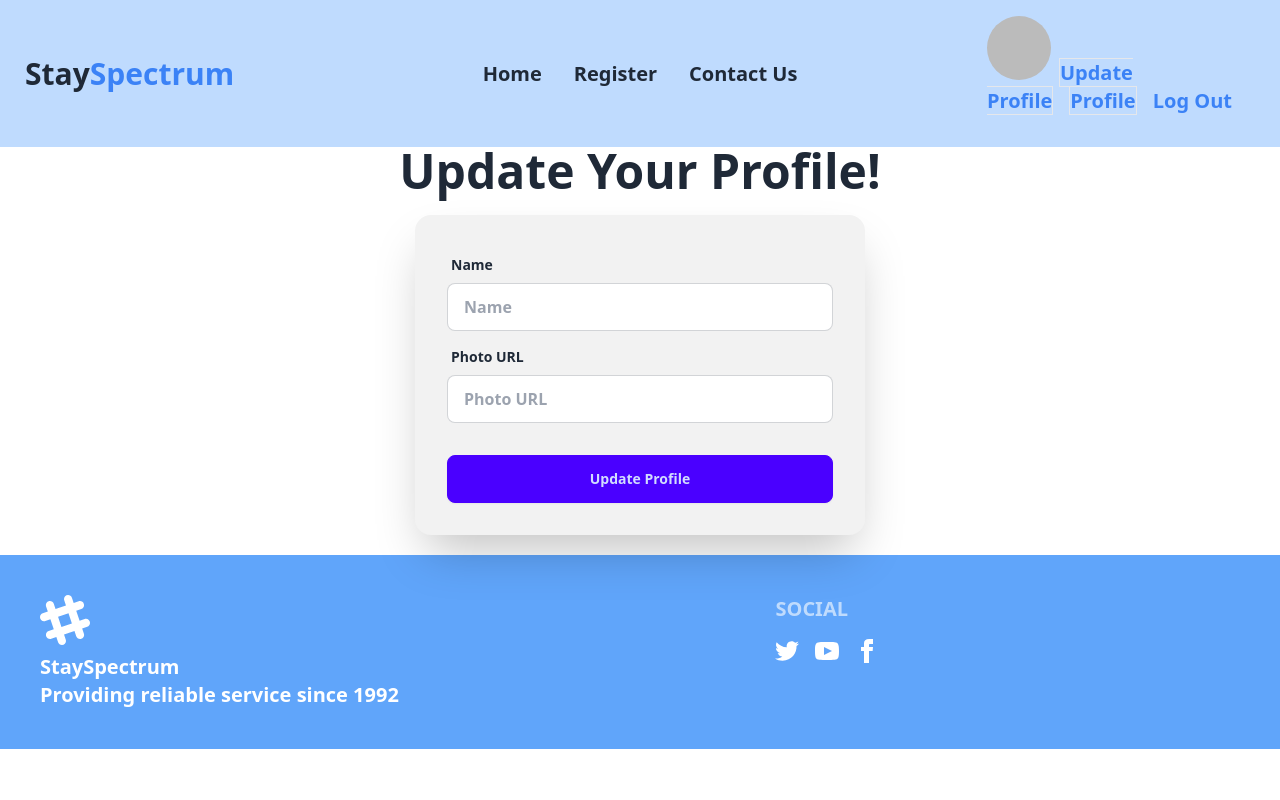
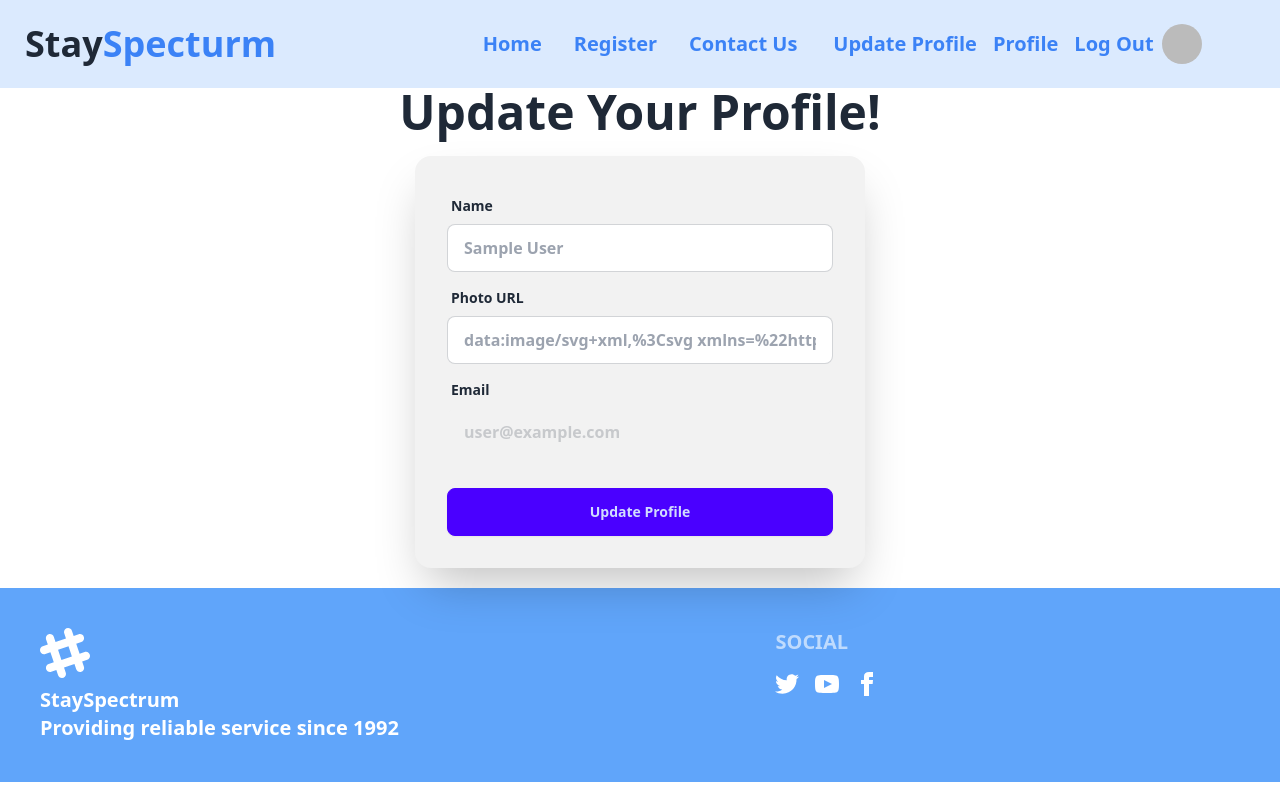
Before and after one commit to farha12345678/StaySpecturm, a React (Vite) app: page /update in a window 1280 px wide. Built offline with nearby package versions, Linux system fonts and the light colour scheme; no server answers; sample sign-in values are in the browser's storage.

Commit message:
last commit

```diff
--- a/src/Components/Navbar/Navbar.jsx
+++ b/src/Components/Navbar/Navbar.jsx
@@ -5,141 +5,77 @@ import { AuthContext } from "../../Provider/AuthProvider";
 
 
 const Navbar = () => {
+const {user , logOut} = useContext(AuthContext)
 
-    const { user, logOut } = useContext(AuthContext)
 
-    const handleLogOut = () => {
-        logOut()
-            .then(result => {
-                console.log('logged out', result);
-            })
-            .catch(error => console.log(error))
 
-    }
+
     const links = <>
-        <li  ><NavLink className={({ isActive }) => isActive ? 'text-blue-500 underline font-bold text-xl' : 'font-bold text-xl'} to='/'>Home</NavLink></li>
-        <li  ><NavLink className={({ isActive }) => isActive ? 'text-blue-500 underline font-bold text-xl' : 'font-bold text-xl'} to='/register'>Register</NavLink></li>
-        <li  ><NavLink className={({ isActive }) => isActive ? 'text-blue-500 underline font-bold text-xl' : 'font-bold text-xl'} to='/contact'>Contact Us</NavLink></li>
+    <li><NavLink className={({isActive}) => isActive? 'underline text-xl text-blue-600 font-bold': 'font-bold text-xl text-blue-500'} to='/'>Home</NavLink></li>
+    <li><NavLink className={({isActive}) => isActive? 'underline text-xl text-blue-600 font-bold': 'font-bold text-xl text-blue-500'} to='/register'>Register</NavLink></li>
+    <li><NavLink className={({isActive}) => isActive? 'underline text-xl text-blue-600 font-bold': 'font-bold text-xl text-blue-500'} to='/contact'>Contact Us</NavLink></li>
+
     </>
     return (
         <div>
-            <div className="navbar bg-blue-200">
+            <div className="navbar bg-blue-100">
   <div className="navbar-start">
     <div className="dropdown">
       <div tabIndex={0} role="button" className="btn btn-ghost lg:hidden">
-                            <svg xmlns="http://www.w3.org/2000/svg" className="h-5 w-5"
-                                fill="none"
-                                viewBox="0 0 24 24"
-                                stroke="currentColor">
-                                <path
-                                    strokeLinecap="round"
-                                    strokeLinejoin="round"
-                                    strokeWidth="2"
-                                    d="M4 6h16M4 12h8m-8 6h16" /></svg>
+        <svg xmlns="http://www.w3.org/2000/svg" className="h-5 w-5" fill="none" viewBox="0 0 24 24" stroke="currentColor"><path strokeLinecap="round" strokeLinejoin="round" strokeWidth="2" d="M4 6h16M4 12h8m-8 6h16" /></svg>
       </div>
-                        <ul tabIndex={0} className="menu menu-sm dropdown-content mt-3 z-[2] p-2 shadow bg-base-100 rounded-box w-52">
+      <ul tabIndex={0} className="menu menu-sm dropdown-content mt-3 z-[1] p-2 shadow bg-base-100 rounded-box w-52">
         {links}
       </ul>
     </div>
-                    <a className="btn btn-ghost text-3xl font-bold gap-0">Stay<span className="text-blue-500">Spectrum</span></a>
+    <a className="btn btn-ghost text-4xl font-bold gap-0">Stay<span className="text-blue-500">Specturm</span></a>
   </div>
-
-
-                <div className="navbar-center
-                    hidden lg:flex">
-                    <ul className="menu  menu-horizontal px-1">
+  <div className="navbar-center hidden lg:flex">
+    <ul className="menu menu-horizontal ">
      {links}
     </ul>
   </div>
+  <div className="navbar-end">
+   {
+    user? <>
 
-                <div className="navbar-end ">
-                    {
-                        user ?
-                            <>
-
-                                <div className="dropdown navbar-end">
-                                    <div tabIndex={0} role="button" className="btn btn-ghost  lg:hidden">
-                                        <div
-                                            className="tooltip  tooltip-bottom rounded-full" data-tip={user.displayName}
-                                            data-tooltip-place="left"
-
-                                        >
-                                            <img className=" w-10  rounded-full h-10" src={user.photoURL} alt="Tailwind CSS Navbar component" />
-
+    <div className="dropdown">
+      <div tabIndex={0} role="button" className="btn btn-ghost lg:hidden">
+      <div className="tooltip" data-tip={user.displayName}>
+      <img className="tooltip h-10 w-10 rounded-full" data-tip={user.displayName} src={user.photoURL} alt="" />
       </div>
       </div>
+      <ul tabIndex={0} className="menu menu-sm dropdown-content mt-3 z-[1] p-2 shadow bg-base-100 rounded-box w-52">
+      <div className="tooltip" data-tip={user.displayName}>
+      <img className="tooltip h-10 w-10 rounded-full" data-tip={user.displayName} src={user.photoURL} alt="" />
+      </div>
+        <Link to='/update'>Update Profile</Link>
+     <Link to='/user'>Profile</Link>
+     <button>Log Out</button>
+      </ul>
+    </div>
+    <div className="navbar  hidden md:hidden lg:flex">
+    <ul className="menu menu-horizontal px-1">
 
-                                    <ul tabIndex={0} className="menu menu-sm dropdown-content mt-3 z-[2] p-2 shadow bg-base-100 rounded-box w-20">
-                                        <div
-                                            className=" w-10 rounded-full" >
-                                            <img className="w-10 tooltip  tooltip-bottom rounded-full"
-                                                data-tip={user.displayName}
-                                                src={user.photoURL} alt="Tailwind CSS Navbar component" />
-
-                                        </div>
-                                        <a href="/update" className="justify-between   lg:font-bold sm:font-thin">Update Profile</a>
-
-                                        <div>
-                                            <Link className="lg:font-bold sm:font-thin" to='/user'>Profile</Link>
-
-                                            <div>
-                                                <Link onClick={handleLogOut} className="btn" to='/logIn'>Log Out</Link>
-                                            </div>
-                                        </div>
-                                    </ul>
-
-                                </div>
-
- <div className="hidden mb-4 lg:flex md:hidden">
-                                    <ul className="menu  menu-horizontal px-2">
-                                        <div >
-                                            <div
-                                                className="tooltip  tooltip-bottom   rounded-full mr-2 " data-tip={user.displayName}>
-                                                <img className="w-16 h-16 rounded-full" src={user.photoURL} alt="Tailwind CSS Navbar component" />
-
-
-                                            </div>
-                                            <a className="mr-4 border text-xl font-bold text-blue-500" href="/update" >Update Profile</a>
-
-
-                                            <Link className="mr-4 border text-xl font-bold text-blue-500" to='/user'>Profile</Link>
-
-                                            <Link className="text-xl font-bold text-blue-500"  onClick={handleLogOut} to='/logIn'>Log Out</Link>
-
-
+     <Link className=" font-bold text-xl text-blue-500" to='/update'>Update Profile</Link>
+     <Link className="ml-4 font-bold text-xl text-blue-500 " to='/user'>Profile</Link>
+     <Link><button onClick={logOut} className="font-bold text-xl ml-4 text-blue-500">Log Out</button></Link>
+     <div className="tooltip  rounded-full" data-tip={user.displayName}>
+      <img className="tooltip h-10 w-10 ml-2 rounded-full" data-tip={user.displayName} src={user.photoURL} alt="" />
       </div>
     </ul>
   </div>
 
 
-                                {/* <div>
-                                    <div
-                                        className="tooltip  tooltip-bottom w-10 rounded-full" data-tip={user.displayName}
-                                        data-tooltip-place="left"
 
-                                    >
-                                        <img className="w-10 rounded-full" src={user.photoURL} alt="Tailwind CSS Navbar component" />
-
-                                    </div>
-                                    <a href="/update" className="justify-between   lg:font-bold sm:font-thin">Update Profile</a>
-
-                                    <div>
-                                        <Link className="lg:font-bold sm:font-thin" to='/user'>Profile</Link>
-
-                                        <div>
-                                            <Link onClick={handleLogOut} className="btn" to='/logIn'>Log Out</Link>
+ </>
+    :
+    <Link to='/login'><button onClick={logOut} className="font-bold text-xl ml-4 text-blue-500">Log In</button></Link>
+   }
   </div>
 </div>
-                                </div> */}
-                            </>
-                            :
-                            <div>
-                                <Link to='/login' className="mr-4 font-bold border-none" >Log In
-                                </Link>
         </div>
-                    } </div>
-            </div>
-        </div>
-    )
-}
+    );
+};
+
 export default Navbar;
--- a/src/Components/Navbar/UpdateProfile.jsx
+++ b/src/Components/Navbar/UpdateProfile.jsx
@@ -8,7 +8,7 @@ import { toast } from "react-toastify";
 
 const UpdateProfile = () => {
 
-    const { updateUserProfile, signInUser } = useContext(AuthContext)
+    const { updateUserProfile, signInUser , user } = useContext(AuthContext)
     const navigate = useNavigate()
     const location = useLocation()
     const from = location.state || '/'
@@ -52,17 +52,6 @@ const UpdateProfile = () => {
 
 
 
-            // .then(() => {
-            //     updateUserProfile(displayName, photoURL)
-            //         .then(() => {
-
-
-            //         })
-
-            // })
-
-
-
 
 
 
@@ -86,15 +75,23 @@ const UpdateProfile = () => {
                         <label className="label">
                             <span className="label-text">Name</span>
                         </label>
-                        <input type="name" name="name" placeholder="Name" className="input input-bordered" required />
+                        <input type="name" name="name" placeholder={user.displayName} className="input input-bordered"  />
                     </div>
                     <div className="form-control">
                         <label className="label">
                             <span className="label-text">Photo URL</span>
                         </label>
-                        <input type="text" name="photo" placeholder="Photo URL" className="input input-bordered" required />
+                        <input type="text" name="photo" placeholder={user.photoURL} className="input input-bordered"  />
 
                     </div>
+                    <div className="form-control">
+                        <label className="label">
+                            <span className="label-text">Email</span>
+                        </label>
+                        <input type='email' disabled name="email" placeholder={user.email} className="input input-bordered" />
+
+                    </div>
+
                     <div className="form-control mt-6">
                         <button className="btn btn-primary">Update Profile</button>
                     </div>
--- a/src/Components/Pages/Contact.jsx
+++ b/src/Components/Pages/Contact.jsx
@@ -22,7 +22,7 @@ const Contact = () => {
                 </Helmet>
             </div>
             <div>
-            <div className="hero w-96 h-96 container mx-auto md:w-full lg:w-[1100px] lg:h-72 md:h-[250px] rounded-3xl mb-10" style={{ backgroundImage: 'url(https://i.ibb.co/tzKD0pv/pexels-pixabay-261169.jpg)' }}>
+            <div className="hero w-80 h-96 container mx-5 lg:mx-auto md:w-full lg:w-[1100px] lg:h-72 md:h-[250px] rounded-3xl mb-10" style={{ backgroundImage: 'url(https://i.ibb.co/tzKD0pv/pexels-pixabay-261169.jpg)' }}>
                 <div className="hero-overlay bg-opacity-60"></div>
                 <div className="hero-content text-center text-neutral-content">
                     <div className="max-w-md">
@@ -32,7 +32,7 @@ const Contact = () => {
                 </div>
             </div>
            </div>
-           <div className="lg:w-full  grid lg:grid-cols-2">
+           <div className=" grid lg:grid-cols-2">
             {
                 contact.map((data)=> <ContactCard key={contact.id} data={data}></ContactCard>)
             }
--- a/src/Components/Pages/ContactCard.jsx
+++ b/src/Components/Pages/ContactCard.jsx
@@ -7,11 +7,11 @@ const ContactCard = ({data}) => {
 
             <div>
             <div className="hero">
-  <div className="hero-content  flex-col lg:flex-row">
-    <img src={image}className="max-w-sm rounded-lg shadow-2xl" />
+  <div className="hero-content flex-col lg:flex-row">
+    <img src={image}className="lg:max-w-sm rounded-lg shadow-2xl" />
     <div>
       <h1 className="text-5xl font-bold">{name}</h1>
-      <p className="py-6">{phone}</p>
+      <p className="lg:py-6">{phone}</p>
       <div className=''>
         <p className='font-semibold text-black'>Position:<span className='text-blue-500'>{position}</span></p>
         <p>{email}</p>
--- a/src/Provider/AuthProvider.jsx
+++ b/src/Provider/AuthProvider.jsx
@@ -65,6 +65,7 @@ const AuthProvider = ({ children }) => {
 
 
     const logOut = () => {
+        setUser(null)
         return signOut(auth)
     }
 
```
Lines whose indentation alone changed are shown as unchanged.
